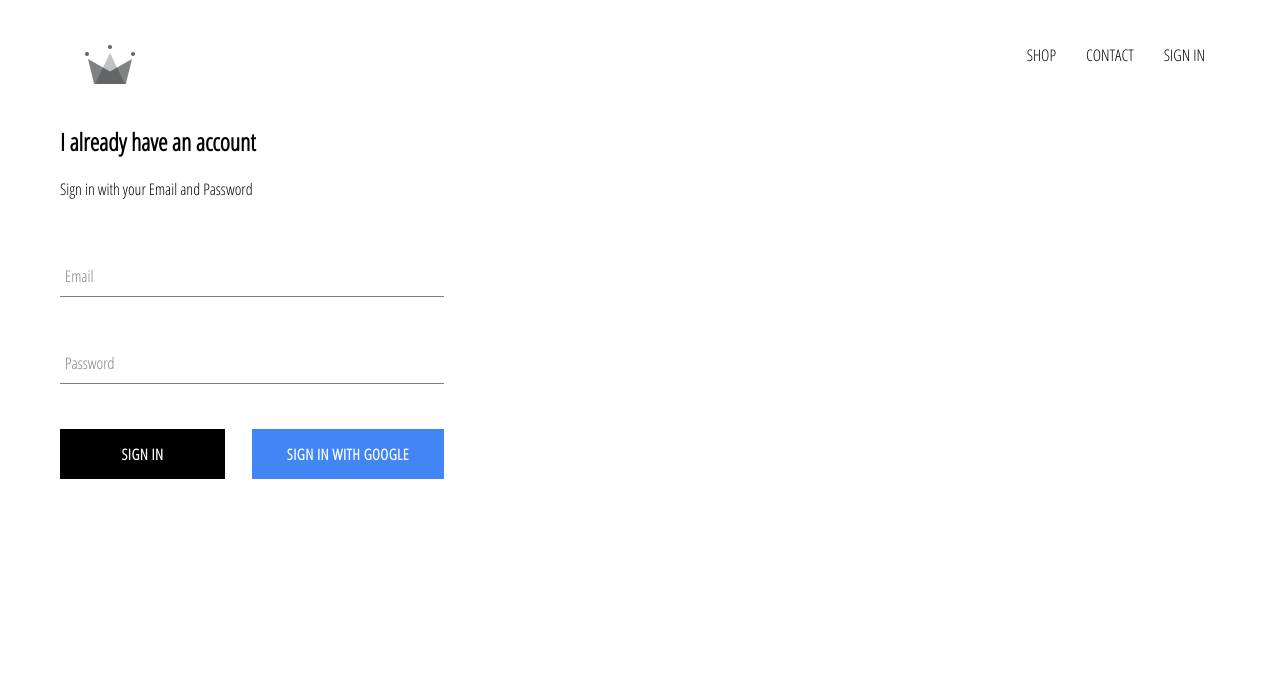
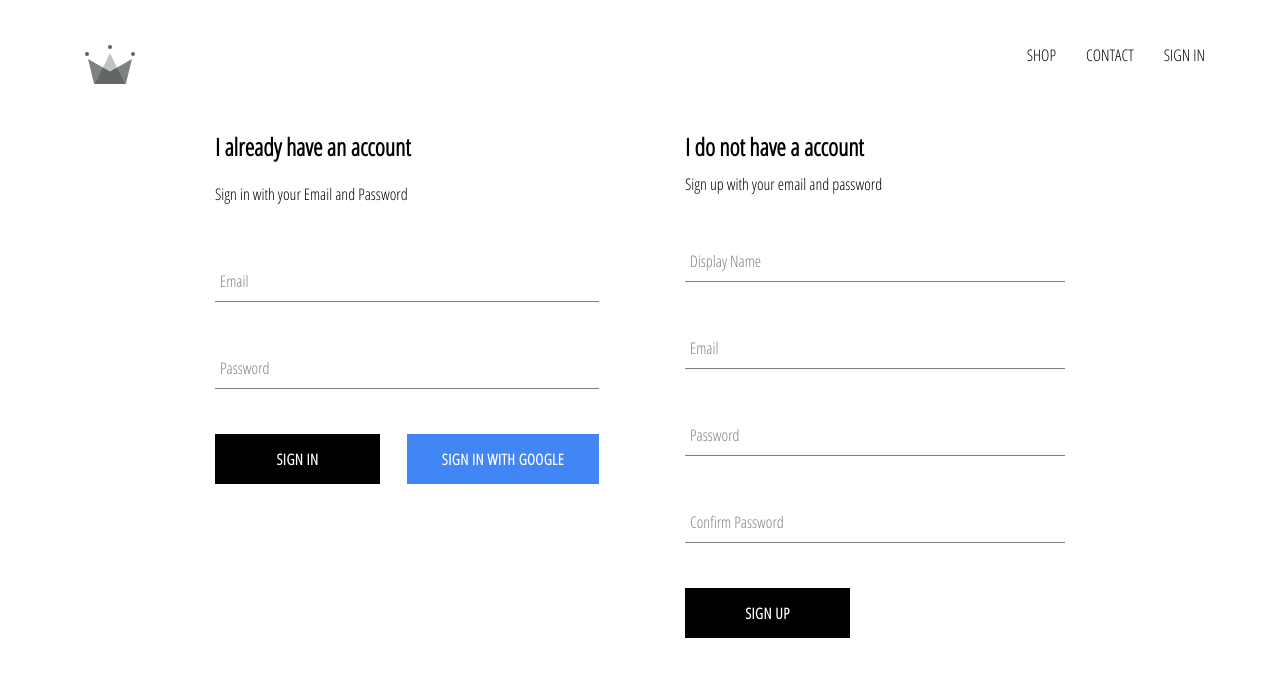
Before and after one commit to digpalsinghrana/dsr-clothing, a React (Create React App) app: page /signin in a window 1280 px wide. Shown: the top 676 px of the page. Built offline with nearby package versions, Linux system fonts and the light colour scheme; no server answers.

Commit message:
implemented firebase.utils, created sign up functionality

```diff
--- a/src/App.js
+++ b/src/App.js
@@ -5,6 +5,7 @@
 import Header from './components/header/header.component';
 import SignInAndSignUp from './pages/sign-in-and-sign-out/sign-in-and-sign-out.component';
 import {auth} from './firebase/firebase.utils';
+import {createUserProfileDocument} from './firebase/firebase.utils';
 
 import './App.css';
 
@@ -21,9 +22,25 @@
   unsubscribeFromAuth = null;
 
   componentDidMount(){
-    this.unsubscribeFromAuth = auth.onAuthStateChanged(user => {
+    this.unsubscribeFromAuth = auth.onAuthStateChanged(async userAuth => {
 
-      this.setState({ currentUser : user });
+      if(userAuth){
+        const userRef = await createUserProfileDocument(userAuth);
+
+        userRef.onSnapshot(snapShot => {
+          this.setState({
+            currentUser : {
+              id : snapShot.id,
+              ...snapShot.data()
+            }
+          }, ()=>{
+            console.log(this.state)
+          });
+        });
+      }
+      else {
+        this.setState({currentUser : userAuth});
+      }
     });
   }
 
--- /dev/null
+++ b/src/components/sign-up/sign-up.component.jsx
@@ -0,0 +1,101 @@
+import React from 'react';
+import FormInput from '../form-input/form-input.component';
+import CustomButton from '../custom-button/custom-button.component';
+
+import {auth, createUserProfileDocument} from '../../firebase/firebase.utils';
+
+import './sign-up.styles.scss';
+
+class SignUp extends React.Component {
+    constructor(props){
+        super(props)
+
+        this.state={
+            displayName: '',
+            email : '',
+            password: '',
+            confirmPassword: ''
+        }
+    }
+
+    handleSubmit = async event => {
+        event.preventDefault();
+
+        const {displayName, email, password, confirmPassword} = this.state;
+
+        if(password !== confirmPassword){
+            alert('Passwords doesn\'t match');
+            return;
+        }
+
+        try{
+            const {user} = await auth.createUserWithEmailAndPassword(email, password);
+
+            await createUserProfileDocument(user, {displayName});
+
+            this.setState({
+                displayName: '',
+                email : '',
+                password: '',
+                confirmPassword: ''
+            });
+        }
+        catch(error){
+            console.error(error);
+        }
+    };
+
+    handleChange = e => {
+
+        const {name, value} = e.target;
+        this.setState({ [name] : value });
+    };
+
+    render(){
+        const {displayName, email, password, confirmPassword} = this.state;
+        return <div className='sign-up'>
+                    <h2 className='title'>I do not have a account</h2>
+                    <span>Sign up with your email and password</span>
+
+                    <form className='sign-up-form' onSubmit={this.handleSubmit}>
+                        <FormInput
+                            type='text'
+                            name='displayName'
+                            value={displayName}
+                            label='Display Name'
+                            onChange={this.handleChange}
+                            required
+                        />
+                        <FormInput
+                            type='email'
+                            name='email'
+                            value={email}
+                            label='Email'
+                            onChange={this.handleChange}
+                            required
+                        />
+                        <FormInput
+                            type='password'
+                            name='password'
+                            value={password}
+                            label='Password'
+                            onChange={this.handleChange}
+                            required
+                        />
+                        <FormInput
+                            type='password'
+                            name='confirmPassword'
+                            value={confirmPassword}
+                            label='Confirm Password'
+                            onChange={this.handleChange}
+                            required
+                        />
+                        <div className='button'>
+                                <CustomButton type='submit'>Sign Up</CustomButton>
+                        </div>
+                    </form>
+                </div>
+    }
+}
+
+export default SignUp;
--- /dev/null
+++ b/src/components/sign-up/sign-up.styles.scss
@@ -0,0 +1,9 @@
+.sign-up {
+    display: flex;
+    flex-direction: column;
+    width: 380px;
+
+    .title{
+        margin: 10px 0;
+    }
+}
--- a/src/firebase/firebase.utils.js
+++ b/src/firebase/firebase.utils.js
@@ -1,6 +1,6 @@
 import firebase from 'firebase/app';
+import 'firebase/auth';
 import 'firebase/firestore';
-import 'firebase/auth';
 
 
 const config = {
@@ -23,4 +23,30 @@
 provider.setCustomParameters({ prompt : 'select_account' });
 export const signInWithGoogle = () => auth.signInWithPopup(provider);
 
+export const createUserProfileDocument = async (userAuth, additionalData) => {
+  if(!userAuth) return;
+
+  const userRef= firestore.doc(`users/${userAuth.uid}`);
+  const snapshot= await userRef.get();
+  // console.log(snapshot.data());
+
+  if(!snapshot.exists){
+    const {displayName, email} = userAuth;
+    const createdAt = new Date();
+
+    try{
+      await userRef.set({
+        displayName,
+        email,
+        createdAt,
+        ...additionalData
+      });
+    }
+    catch(error){
+      console.log("Error creating user", error.message);
+    }
+  }
+  return userRef;
+};
+
 export default firebase;
--- a/src/pages/sign-in-and-sign-out/sign-in-and-sign-out.component.jsx
+++ b/src/pages/sign-in-and-sign-out/sign-in-and-sign-out.component.jsx
@@ -1,10 +1,12 @@
 import React from 'react';
 import SignIn from '../../components/sign-in/sign-in.component';
+import SignUp from '../../components/sign-up/sign-up.component';
 import './sign-in-and-sign-out.styles.scss';
 
 const SignInAndSignUp =() => (
     <div className='sign-in-and-sign-up'>
         <SignIn />
+        <SignUp />
     </div>
 );
 
--- a/src/pages/sign-in-and-sign-out/sign-in-and-sign-out.styles.scss
+++ b/src/pages/sign-in-and-sign-out/sign-in-and-sign-out.styles.scss
@@ -0,0 +1,6 @@
+.sign-in-and-sign-up{
+    width: 850px;
+    display: flex;
+    justify-content: space-between;
+    margin: 30px auto;
+}
```
Also changed, not shown: 2 other files (tests, documents, lock files or other folders).
